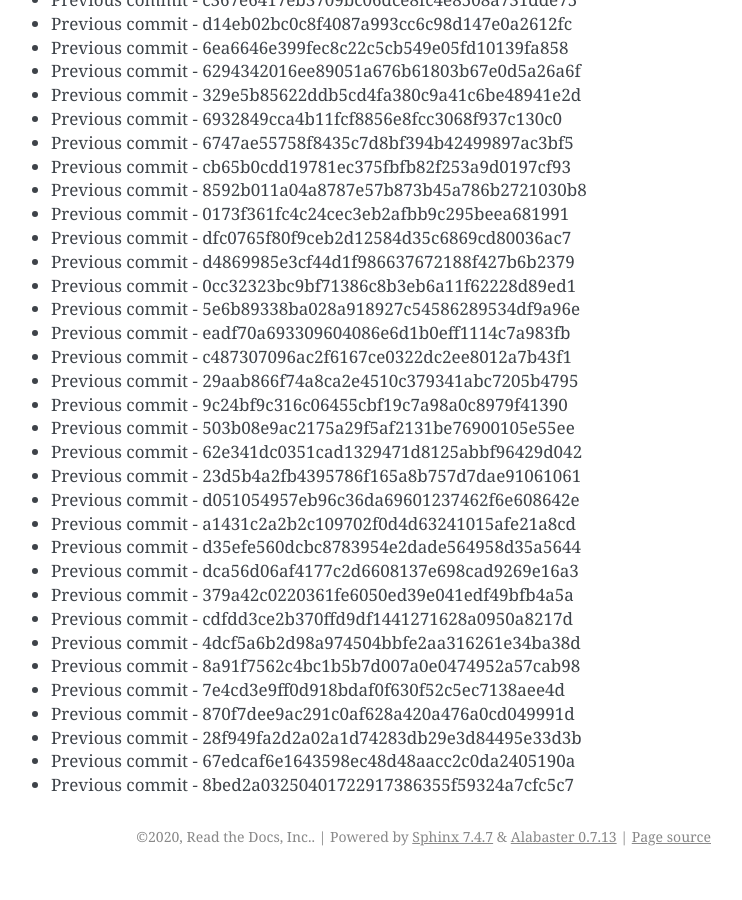
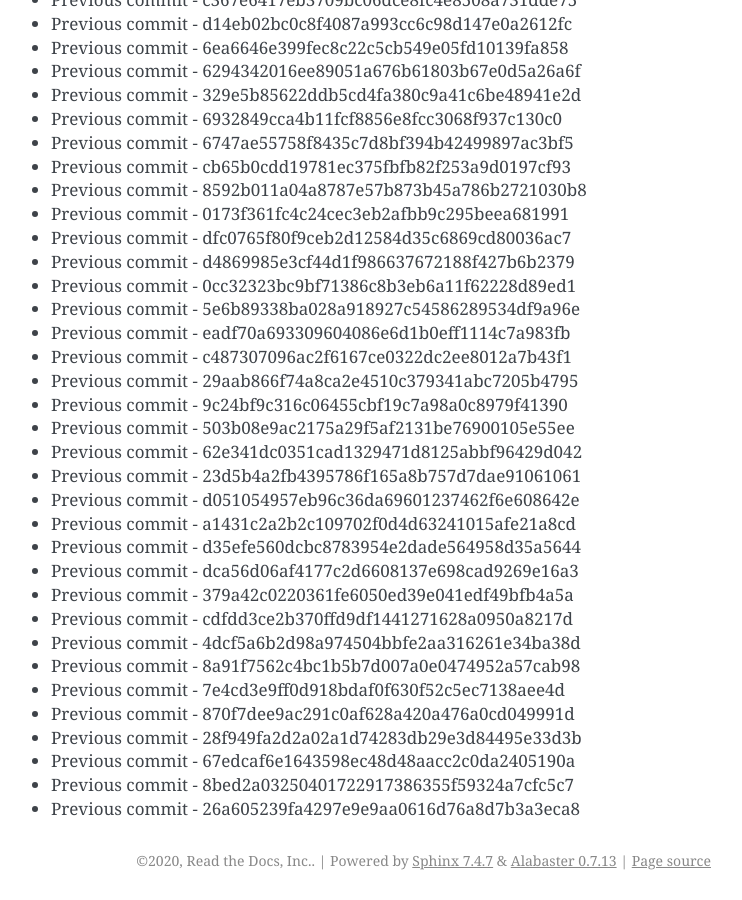
Before and after one commit to readthedocs/rtd-git-stresstest, a Sphinx documentation site: the page built from docs/updates.rst, in a window 1280 px wide and 900 px high, scrolled down 29188 px. Shown: the whole window, without its empty margins (399-1141 px from the left). Built offline with Sphinx 7.4.7, drawn with Linux system fonts in a browser that asks for light colours; before the commit the page ends 30064 px from its top, so only the background shows below that.

Commit message:
Generating commit from previous: 26a605239fa4297e9e9aa0616d76a8d7b3a3eca8

```diff
--- a/docs/updates.rst
+++ b/docs/updates.rst
@@ -1258,3 +1258,4 @@ It can be tested for any performance characteristics.
 * Previous commit - 28f949fa2d2a02a1d74283db29e3d84495e33d3b
 * Previous commit - 67edcaf6e1643598ec48d48aacc2c0da2405190a
 * Previous commit - 8bed2a03250401722917386355f59324a7cfc5c7
+* Previous commit - 26a605239fa4297e9e9aa0616d76a8d7b3a3eca8
```
